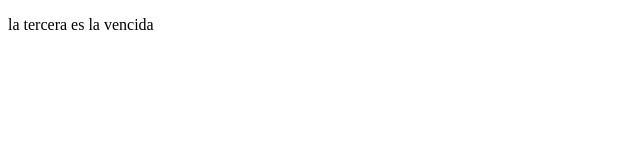
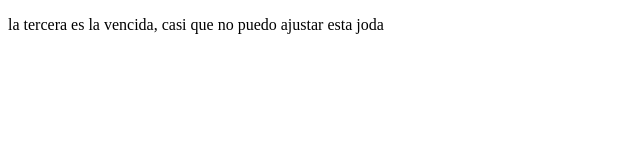
Before and after one commit to Henloga/ProyectoCursoPrework, a plain HTML site: page index.html in a window 1280 px wide. Shown: the whole page, without its empty margins (0-640 px from the left). Drawn offline with Linux system fonts and the light colour scheme.

Commit message:
FirstChanges

```diff
--- a/index.html
+++ b/index.html
@@ -8,7 +8,7 @@
 </head>
 <body>
     <p>
-       la tercera es la vencida
+       la tercera es la vencida, casi que no puedo ajustar esta joda
     </p>
 </body>
 </html>
```
